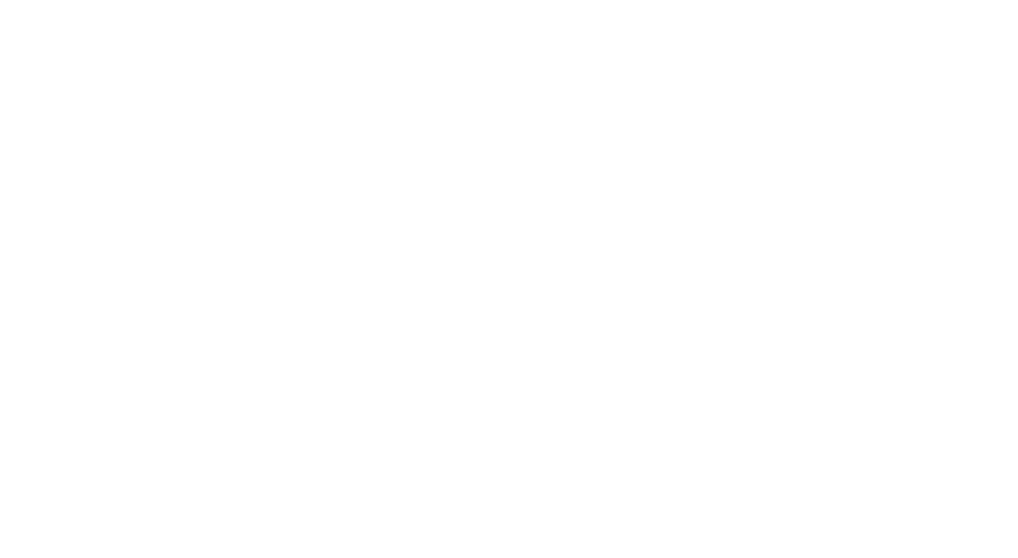
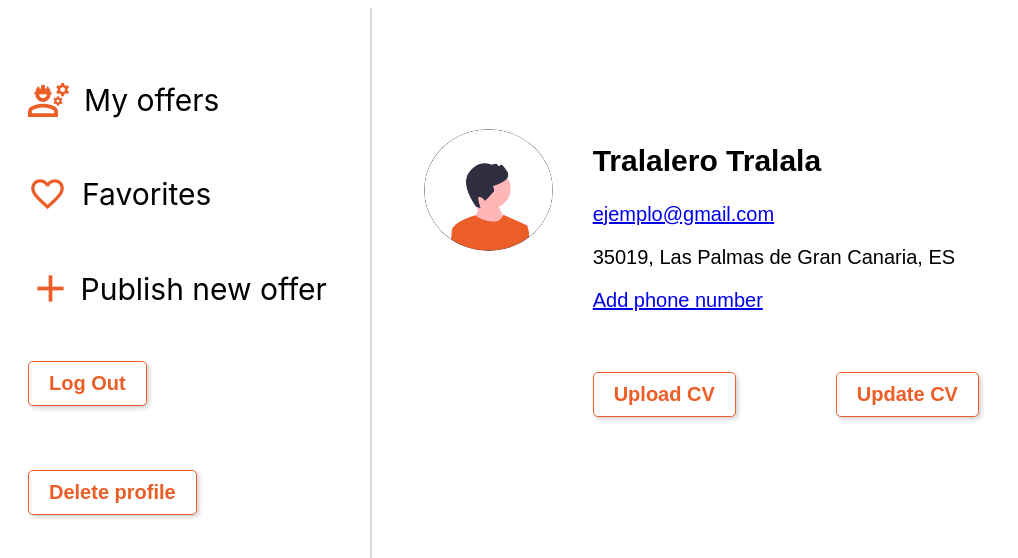
Before and after one commit to PedroRodriguezHernandez/HireMe, an Angular app: page /my-profile in a window 1280 px wide. Before the commit this address led to /. Shown: the top 558 px of the page, without its empty margins (0-1018 px from the left). Built offline with nearby package versions, Linux system fonts and the light colour scheme.

Commit message:
Se viene profile con datos dinamicos

```diff
--- a/src/app/app.routes.ts
+++ b/src/app/app.routes.ts
@@ -9,4 +9,8 @@
     path: "my-offers", loadComponent: () => import("./features/my-offers/my-offers.component")
       .then(m => m.MyOffersComponent)
   },
+  {
+    path: "my-profile", loadComponent: () => import("./profile/profile.component")
+      .then(m => m.ProfileComponent)
+  },
 ];
--- a/src/app/login-page/login-page.component.ts
+++ b/src/app/login-page/login-page.component.ts
@@ -6,6 +6,7 @@
 import {SupabaseService} from '../../services/supabase.service';
 import {NgIf} from '@angular/common';
 import {showAlert} from '../../services/utils';
+import {Router} from '@angular/router';
 
 @Component({
   selector: 'app-login-page',
@@ -27,7 +28,7 @@
   });
   errorMessage: string = '';
 
-  constructor(private supabaseService: SupabaseService) {
+  constructor(private supabaseService: SupabaseService, private router : Router) {
 
   }
 
@@ -41,6 +42,7 @@
       this.supabaseService.signIn(credentials)
         .then(response => {
           console.log('Login successful:', response);
+          this.router.navigate(["my-profile"]);
         })
         .catch(async error => {
           showAlert("Email or password is incorrect", "Please check your email and password and try again.");
--- a/src/app/profile/profile.component.html
+++ b/src/app/profile/profile.component.html
@@ -12,13 +12,13 @@
     <nav>
       <ul>
         <li><img src="/iconoMisAnuncios.png" class="icono" style="width: 41px;height: 34px">
-          My ads
+          My offers
         </li>
         <li><img src="/iconoFavorito.png" class="icono" style="width: 39px;height: 39px;">
           Favorites
         </li>
         <li><img src="/iconoNuevoAnuncio.png" class="icono" id="nuevoAnuncio" style="width: 45px;height: 45px">
-          Publish new ad
+          Publish new offer
         </li>
       </ul>
     </nav>
@@ -33,10 +33,10 @@
         <h2 style="margin-top: 4em">Tralalero Tralala</h2>
         <a href="mailto:ejemplo@gmail.com">ejemplo&#64;gmail.com</a>
         <p>35019, Las Palmas de Gran Canaria, ES</p>
-        <a href="#">Añadir número de teléfono</a>
+        <a href="#">Add phone number</a>
         <div class="buttons">
-          <app-buton text="Subir CV"></app-buton>
-          <div id="actualizarCVButton"><app-buton text="Actualizar CV"></app-buton></div>
+          <app-buton text="Upload CV"></app-buton>
+          <div id="actualizarCVButton"><app-buton text="Update CV"></app-buton></div>
         </div>
       </div>
     </section>
--- a/src/app/profile/profile.component.ts
+++ b/src/app/profile/profile.component.ts
@@ -1,6 +1,7 @@
 import { Component } from '@angular/core';
 import {NgOptimizedImage} from '@angular/common';
 import {ButonComponent} from '../buton/buton.component';
+import {SupabaseService} from '../../services/supabase.service';
 
 @Component({
   selector: 'app-profile',
@@ -14,4 +15,10 @@
 })
 export class ProfileComponent {
   title = 'profile'
+  constructor(private supabaseService: SupabaseService) {}
+
+  ngOnInit() {
+    const userData = this.supabaseService.getUserData();
+    console.log(userData);
+  }
 }
```
